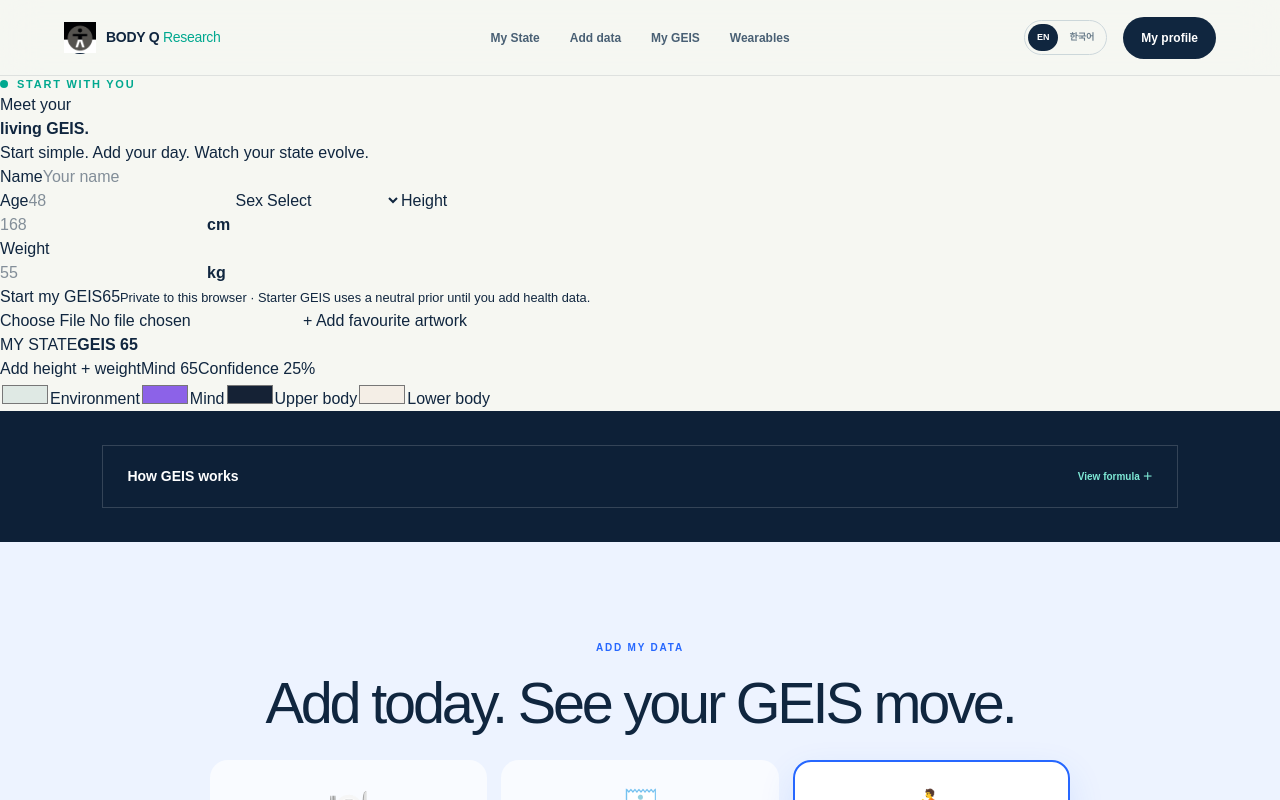
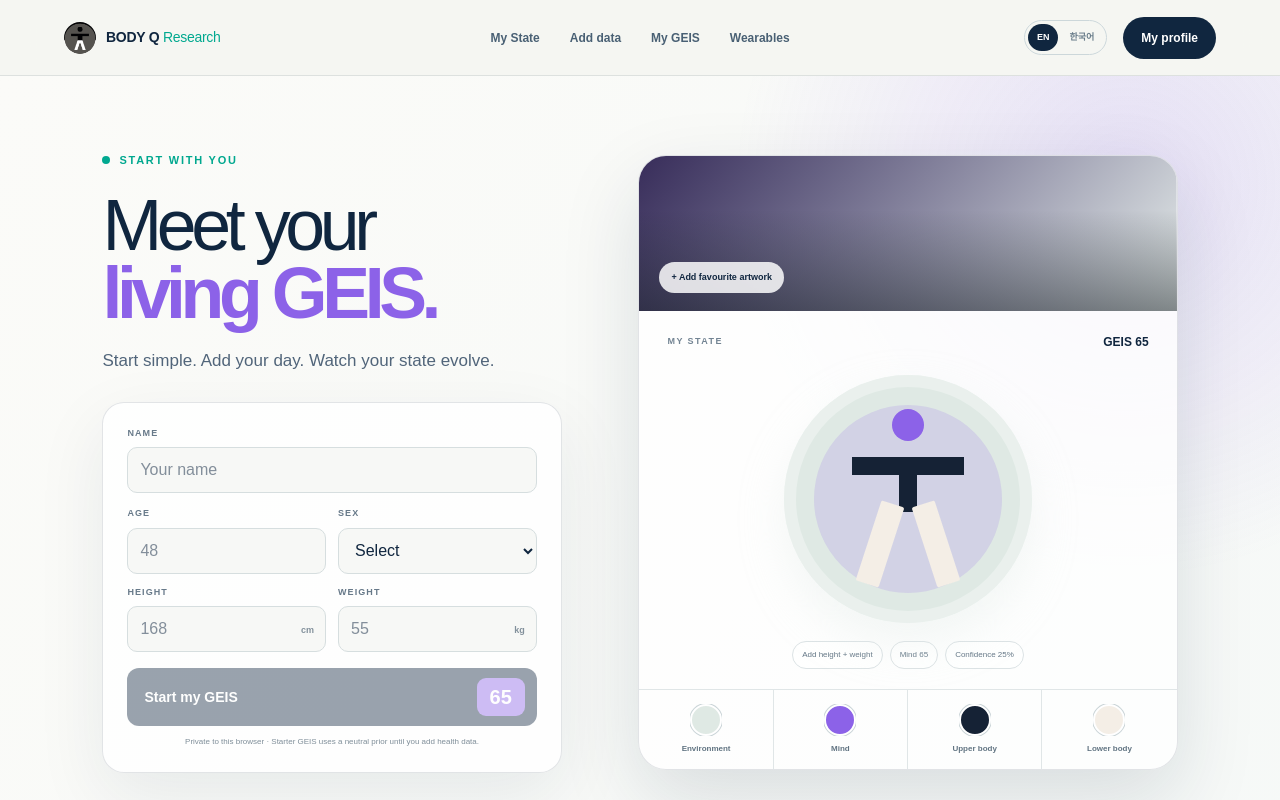
Before and after one commit to armybonita/Good-Energy-Intelligence-Score, a Next.js app in the folder english/: page / in a window 1280 px wide. Shown: the top 800 px of the page. Built offline with nearby package versions, Linux system fonts and the light colour scheme.

Commit message:
feat: add personal GEIS state canvas (English)

```diff
--- a/english/app/globals.css
+++ b/english/app/globals.css
@@ -22,6 +22,7 @@ body {
   font-family: Arial, Helvetica, sans-serif;
   -webkit-font-smoothing: antialiased;
 }
+.mood-shell { background: color-mix(in srgb, var(--environment-color) 12%, var(--paper)); min-height: 100vh; transition: background .35s ease; }
 button, input { font: inherit; }
 button, a { -webkit-tap-highlight-color: transparent; }
 button:focus-visible, a:focus-visible, input:focus-visible { outline: 3px solid var(--lime); outline-offset: 3px; }
@@ -42,6 +43,8 @@ button:focus-visible, a:focus-visible, input:focus-visible { outline: 3px solid
 .brand { align-items: center; color: var(--ink); display: flex; font-size: 14px; font-weight: 800; gap: 10px; letter-spacing: -0.02em; text-decoration: none; }
 .brand em { color: var(--teal); font-style: normal; font-weight: 500; }
 .brand-mark { align-items: center; background: var(--ink); border-radius: 50%; color: var(--lime); display: inline-flex; font-size: 10px; height: 32px; justify-content: center; letter-spacing: -0.05em; width: 32px; }
+.state-brand-mark { background: transparent; overflow: hidden; }
+.state-brand-mark img { height: 38px; object-fit: cover; width: 38px; }
 .topbar nav { display: flex; gap: 30px; }
 .topbar nav a { color: #496074; font-size: 12px; font-weight: 700; text-decoration: none; }
 .topbar nav a:hover { color: var(--blue); }
@@ -51,6 +54,55 @@ button:focus-visible, a:focus-visible, input:focus-visible { outline: 3px solid
 .language-switch span[aria-current="page"] { background: var(--ink); color: white; }
 .language-switch a:hover { color: var(--blue); }
 .nav-cta { background: var(--ink); border: 0; border-radius: 999px; color: white; cursor: pointer; font-size: 12px; font-weight: 700; justify-self: end; padding: 12px 18px; }
+
+.personal-hero {
+  background:
+    radial-gradient(circle at 88% 14%, color-mix(in srgb, var(--mind-color) 18%, transparent), transparent 30%),
+    linear-gradient(125deg, #fbfbf8 0%, color-mix(in srgb, var(--environment-color) 28%, white) 100%);
+  display: grid;
+  gap: clamp(36px, 6vw, 90px);
+  grid-template-columns: minmax(0, .92fr) minmax(430px, 1.08fr);
+  min-height: 760px;
+  padding: 76px 8vw 82px;
+  transition: background .35s ease;
+}
+.profile-side { align-self: center; max-width: 650px; }
+.profile-side h1 { font-size: clamp(54px, 5.6vw, 88px); font-weight: 450; letter-spacing: -.075em; line-height: .96; margin: 22px 0 20px; }
+.profile-side h1 strong { color: var(--mind-color); font-weight: 700; transition: color .3s ease; }
+.profile-side > p { color: var(--ink-soft); font-size: 17px; margin: 0 0 28px; }
+.profile-card { background: rgba(255,255,255,.82); border: 1px solid rgba(16,38,63,.12); border-radius: 22px; box-shadow: 0 24px 70px rgba(16,38,63,.08); padding: 24px; }
+.profile-card label { display: block; }
+.profile-card label > span { color: #677989; display: block; font-size: 9px; font-weight: 800; letter-spacing: .12em; margin-bottom: 7px; text-transform: uppercase; }
+.profile-card input, .profile-card select { background: #f7f8f6; border: 1px solid #d6dedf; border-radius: 10px; color: var(--ink); height: 46px; outline: none; padding: 0 12px; width: 100%; }
+.profile-card input:focus, .profile-card select:focus { border-color: var(--mind-color); box-shadow: 0 0 0 3px color-mix(in srgb, var(--mind-color) 15%, transparent); }
+.name-field { margin-bottom: 14px; }
+.profile-grid { display: grid; gap: 12px; grid-template-columns: repeat(2, 1fr); }
+.unit-input { position: relative; }.unit-input input { padding-right: 42px; }.unit-input b { color: #83919c; font-size: 9px; position: absolute; right: 12px; top: 18px; }
+.start-geis { align-items: center; background: var(--ink); border: 0; border-radius: 12px; color: white; cursor: pointer; display: flex; font-size: 14px; font-weight: 800; justify-content: space-between; margin-top: 16px; padding: 10px 12px 10px 17px; width: 100%; }
+.start-geis span { align-items: center; background: var(--mind-color); border-radius: 9px; display: flex; font-size: 20px; height: 38px; justify-content: center; min-width: 48px; transition: background .3s ease; }
+.start-geis:disabled { cursor: not-allowed; opacity: .42; }
+.profile-privacy { color: #7f8e99; display: block; font-size: 8px; line-height: 1.5; margin-top: 10px; text-align: center; }
+
+.state-studio { align-self: center; background: rgba(255,255,255,.78); border: 1px solid rgba(16,38,63,.12); border-radius: 28px; box-shadow: 0 30px 80px rgba(16,38,63,.13); overflow: hidden; }
+.art-layer { align-items: end; background: linear-gradient(130deg, color-mix(in srgb, var(--mind-color) 30%, #14161d), color-mix(in srgb, var(--environment-color) 70%, #ffffff)); background-position: center; background-size: cover; cursor: pointer; display: flex; height: 155px; padding: 18px 20px; position: relative; transition: background .35s ease; }
+.art-layer::after { background: linear-gradient(transparent, rgba(5,12,20,.46)); content: ""; inset: 35% 0 0; pointer-events: none; position: absolute; }
+.art-layer input { height: 1px; opacity: 0; overflow: hidden; position: absolute; width: 1px; }
+.art-layer span { backdrop-filter: blur(10px); background: rgba(255,255,255,.84); border-radius: 999px; color: var(--ink); font-size: 9px; font-weight: 800; padding: 9px 12px; position: relative; z-index: 1; }
+.state-stage { padding: 22px 28px 20px; }
+.state-title { align-items: center; display: flex; justify-content: space-between; }.state-title span { color: #738493; font-size: 9px; font-weight: 900; letter-spacing: .16em; }.state-title strong { font-size: 12px; }
+.state-orbit { align-items: center; background: var(--environment-color); border-radius: 50%; box-shadow: inset 0 0 0 12px rgba(255,255,255,.32), 0 20px 44px color-mix(in srgb, var(--environment-color) 34%, transparent); display: flex; height: 248px; justify-content: center; margin: 24px auto 18px; overflow: hidden; position: relative; transition: background .35s ease, box-shadow .35s ease; width: 248px; }
+.state-orbit::before { background: color-mix(in srgb, var(--mind-color) 17%, transparent); border-radius: 50%; content: ""; height: 188px; position: absolute; width: 188px; }
+.state-symbol { height: 188px; position: relative; width: 150px; z-index: 1; }
+.state-head { background: var(--mind-color); border-radius: 50%; height: 32px; left: 59px; position: absolute; top: 4px; transition: background .3s ease; width: 32px; }
+.state-arms { background: var(--upper-color); height: 18px; left: 19px; position: absolute; top: 52px; transition: background .3s ease; width: 112px; }
+.state-torso { background: var(--upper-color); height: 55px; left: 66px; position: absolute; top: 52px; transition: background .3s ease; width: 18px; }
+.state-leg { background: var(--lower-color); border-radius: 2px; height: 84px; position: absolute; top: 99px; transition: background .3s ease; width: 24px; }
+.state-leg.left { left: 48px; transform: rotate(18deg); transform-origin: top center; }.state-leg.right { right: 48px; transform: rotate(-18deg); transform-origin: top center; }
+.state-facts { display: flex; flex-wrap: wrap; gap: 7px; justify-content: center; }.state-facts span { background: rgba(255,255,255,.82); border: 1px solid #dce3e5; border-radius: 999px; color: #647786; font-size: 8px; padding: 7px 9px; }
+.colour-console { border-top: 1px solid #e0e6e7; display: grid; grid-template-columns: repeat(4, 1fr); }
+.colour-console label { align-items: center; border-right: 1px solid #e0e6e7; cursor: pointer; display: flex; flex-direction: column; gap: 7px; padding: 14px 8px; }.colour-console label:last-child { border-right: 0; }
+.colour-console input[type="color"] { appearance: none; background: transparent; border: 0; cursor: pointer; height: 32px; padding: 0; width: 32px; }.colour-console input[type="color"]::-webkit-color-swatch-wrapper { padding: 0; }.colour-console input[type="color"]::-webkit-color-swatch { border: 2px solid white; border-radius: 50%; box-shadow: 0 0 0 1px #cbd5d8; }
+.colour-console span { color: #617482; font-size: 8px; font-weight: 700; }
 
 .hero {
   background:
@@ -125,17 +177,17 @@ button:focus-visible, a:focus-visible, input:focus-visible { outline: 3px solid
 .compact-formula-steps > div { border-bottom: 0; padding: 30px; }
 .compact-formula-steps p { margin-top: 16px; }
 
-.evidence-section { background: #edf3ff; padding: 92px 8vw; }
+.evidence-section { background: color-mix(in srgb, var(--mind-color) 8%, #f4f7fb); padding: 92px 8vw; transition: background .35s ease; }
 .friendly-heading { margin-bottom: 28px; text-align: center; max-width: none; }
 .friendly-heading h2 { font-size: clamp(38px, 4.5vw, 62px); }
-.evidence-type-row { display: grid; gap: 14px; grid-template-columns: repeat(3, 1fr); margin: 0 auto 18px; max-width: 860px; }
+.evidence-type-row { display: grid; gap: 10px; grid-template-columns: repeat(5, 1fr); margin: 0 auto 18px; max-width: 1040px; }
 .evidence-type-row button { align-items: center; background: rgba(255,255,255,.7); border: 2px solid transparent; border-radius: 18px; color: var(--ink); cursor: pointer; display: grid; gap: 6px; justify-items: center; min-height: 142px; padding: 20px; text-align: center; transition: transform .2s ease, border-color .2s ease, background .2s ease; }
 .evidence-type-row button:hover { transform: translateY(-3px); }
 .evidence-type-row button i { font-size: 34px; font-style: normal; }
 .evidence-type-row button strong { font-size: 17px; }
 .evidence-type-row button small { color: #748799; font-size: 9px; }
 .evidence-type-row button[aria-selected="true"] { background: white; border-color: var(--blue); box-shadow: 0 14px 36px rgba(38,103,255,.12); }
-.simple-evidence-card { background: white; border: 1px solid #d4dfea; border-radius: 22px; box-shadow: 0 20px 55px rgba(16,38,63,.08); display: grid; gap: 22px; grid-template-columns: 1.1fr .9fr; margin: 0 auto; max-width: 860px; padding: 28px; }
+.simple-evidence-card { background: white; border: 1px solid #d4dfea; border-radius: 22px; box-shadow: 0 20px 55px rgba(16,38,63,.08); display: grid; gap: 22px; grid-template-columns: 1.1fr .9fr; margin: 0 auto; max-width: 1040px; padding: 28px; }
 .quick-upload { align-items: center; background: #f7f9ff; border: 2px dashed #aebfd2; border-radius: 16px; cursor: pointer; display: grid; gap: 16px; grid-row: span 2; grid-template-columns: 96px 1fr auto; min-height: 210px; padding: 24px; }
 .quick-upload:hover, .quick-upload.has-file { border-color: var(--blue); }
 .quick-upload input { height: 1px; opacity: 0; overflow: hidden; position: absolute; width: 1px; }
@@ -158,7 +210,7 @@ button:focus-visible, a:focus-visible, input:focus-visible { outline: 3px solid
 .quick-note summary { color: #65798c; cursor: pointer; font-size: 10px; font-weight: 700; }
 .quick-note textarea { border: 1px solid #cbd6df; border-radius: 8px; font: inherit; font-size: 11px; margin-top: 10px; min-height: 62px; padding: 10px; resize: vertical; width: 100%; }
 .privacy-line { color: #75889a; font-size: 9px; grid-column: 1 / -1; margin: 0; text-align: center; }
-.evidence-success { align-items: center; background: var(--ink); border-radius: 16px; color: white; display: grid; gap: 14px; grid-template-columns: 40px 1fr auto; margin: 14px auto 0; max-width: 860px; padding: 16px 20px; }
+.evidence-success { align-items: center; background: var(--ink); border-radius: 16px; color: white; display: grid; gap: 14px; grid-template-columns: 40px 1fr auto; margin: 14px auto 0; max-width: 1040px; padding: 16px 20px; }
 .evidence-success > span { align-items: center; background: var(--lime); border-radius: 50%; color: var(--ink); display: flex; font-weight: 900; height: 34px; justify-content: center; width: 34px; }
 .evidence-success strong { font-size: 12px; }
 .evidence-success p { color: #9fb1c1; font-size: 9px; margin: 4px 0 0; }
@@ -239,6 +291,7 @@ footer { align-items: center; background: var(--navy); color: #8fa3b4; display:
 
 @media (max-width: 1050px) {
   .topbar { grid-template-columns: 1fr auto; }.topbar nav { display: none; }
+  .personal-hero { grid-template-columns: 1fr; }.profile-side { max-width: none; }.state-studio { margin: 0 auto; max-width: 650px; width: 100%; }
   .hero { grid-template-columns: 1fr; }.hero-instrument { max-width: 520px; width: 100%; }
   .formula-panel, .simple-evidence-card, .lab-grid, .transition-grid, .device-layout, .api-section { grid-template-columns: 1fr; }
   .quick-upload { grid-row: auto; }.quick-note { grid-column: auto; }
@@ -251,12 +304,13 @@ footer { align-items: center; background: var(--navy); color: #8fa3b4; display:
 
 @media (max-width: 700px) {
   .topbar { min-height: 66px; padding: 0 20px; }.nav-cta { display: none; }.topbar-actions { gap: 0; }
-  .hero, .method-section, .evidence-section, .lab-section, .transition-section, .architecture-section, .api-section { padding-left: 22px; padding-right: 22px; }
+  .hero, .personal-hero, .method-section, .evidence-section, .lab-section, .transition-section, .architecture-section, .api-section { padding-left: 22px; padding-right: 22px; }
+  .personal-hero { gap: 36px; min-height: auto; padding-bottom: 56px; padding-top: 54px; }.profile-side h1 { font-size: 52px; }.profile-side > p { font-size: 14px; }.profile-card { border-radius: 17px; padding: 18px; }.profile-grid { grid-template-columns: 1fr 1fr; }.state-studio { border-radius: 20px; }.art-layer { height: 130px; }.state-orbit { height: 220px; width: 220px; }.colour-console { grid-template-columns: repeat(2, 1fr); }.colour-console label:nth-child(2) { border-right: 0; }.colour-console label:nth-child(-n+2) { border-bottom: 1px solid #e0e6e7; }
   .hero { gap: 48px; min-height: auto; padding-bottom: 64px; padding-top: 70px; }.hero h1 { font-size: 54px; }.hero-copy > p { font-size: 15px; }.hero-actions, .hero-meta { align-items: flex-start; flex-direction: column; gap: 18px; }.hero-meta { flex-direction: row; flex-wrap: wrap; }
   .hero-instrument { border-radius: 18px; padding: 24px; }.gauge { height: 220px; width: 220px; }.gauge::after { height: 190px; width: 190px; }.gauge-inner strong { font-size: 62px; }
   .section-heading h2, .api-intro h2, .action-content h2 { font-size: 42px; }.section-heading { margin-bottom: 34px; }
   .formula-copy { padding: 34px 24px; }.formula { font-size: 23px; white-space: normal; }.formula-steps { grid-template-columns: 1fr; }.formula-steps > div, .formula-steps > div:nth-child(odd) { border-bottom: 1px solid rgba(255,255,255,.16); border-right: 0; padding: 28px; }
-  .evidence-type-row { gap: 8px; grid-template-columns: repeat(3, 1fr); }.evidence-type-row button { min-height: 116px; padding: 12px 6px; }.evidence-type-row button i { font-size: 28px; }.evidence-type-row button strong { font-size: 13px; }.evidence-type-row button small { font-size: 7px; }.simple-evidence-card { padding: 18px; }.quick-upload { grid-template-columns: 70px 1fr; min-height: 170px; padding: 18px; }.quick-upload img, .quick-upload-icon { height: 70px; width: 70px; }.quick-upload-icon { font-size: 34px; }.quick-upload > b { grid-column: 2; justify-self: start; }.evidence-success { grid-template-columns: 34px 1fr; }.evidence-success > b { grid-column: 2; }
+  .evidence-type-row { gap: 8px; grid-template-columns: repeat(2, 1fr); }.evidence-type-row button:last-child { grid-column: 1 / -1; }.evidence-type-row button { min-height: 104px; padding: 12px 6px; }.evidence-type-row button i { font-size: 28px; }.evidence-type-row button strong { font-size: 13px; }.evidence-type-row button small { font-size: 7px; }.simple-evidence-card { padding: 18px; }.quick-upload { grid-template-columns: 70px 1fr; min-height: 170px; padding: 18px; }.quick-upload img, .quick-upload-icon { height: 70px; width: 70px; }.quick-upload-icon { font-size: 34px; }.quick-upload > b { grid-column: 2; justify-self: start; }.evidence-success { grid-template-columns: 34px 1fr; }.evidence-success > b { grid-column: 2; }
   .control-card, .score-card { padding: 22px; }.domain-label { grid-template-columns: 34px 1fr auto; }.domain-label small { display: none; }.lambda-control { grid-template-columns: 1fr; }.imbalance-card { grid-template-columns: 1fr; padding: 22px; }.bottleneck-callout { grid-column: auto; }
   .trajectory-card, .simulator-controls { padding: 22px; }.chart-wrap svg { height: 230px; }.trajectory-insight { grid-template-columns: 1fr; }
   .device-section { padding: 70px 22px; }.device-list { grid-template-columns: 1fr; }.device-card { grid-template-columns: 42px 1fr; }.device-toggle { grid-column: 2; justify-self: start; }.device-control-panel { padding: 22px; }
```
